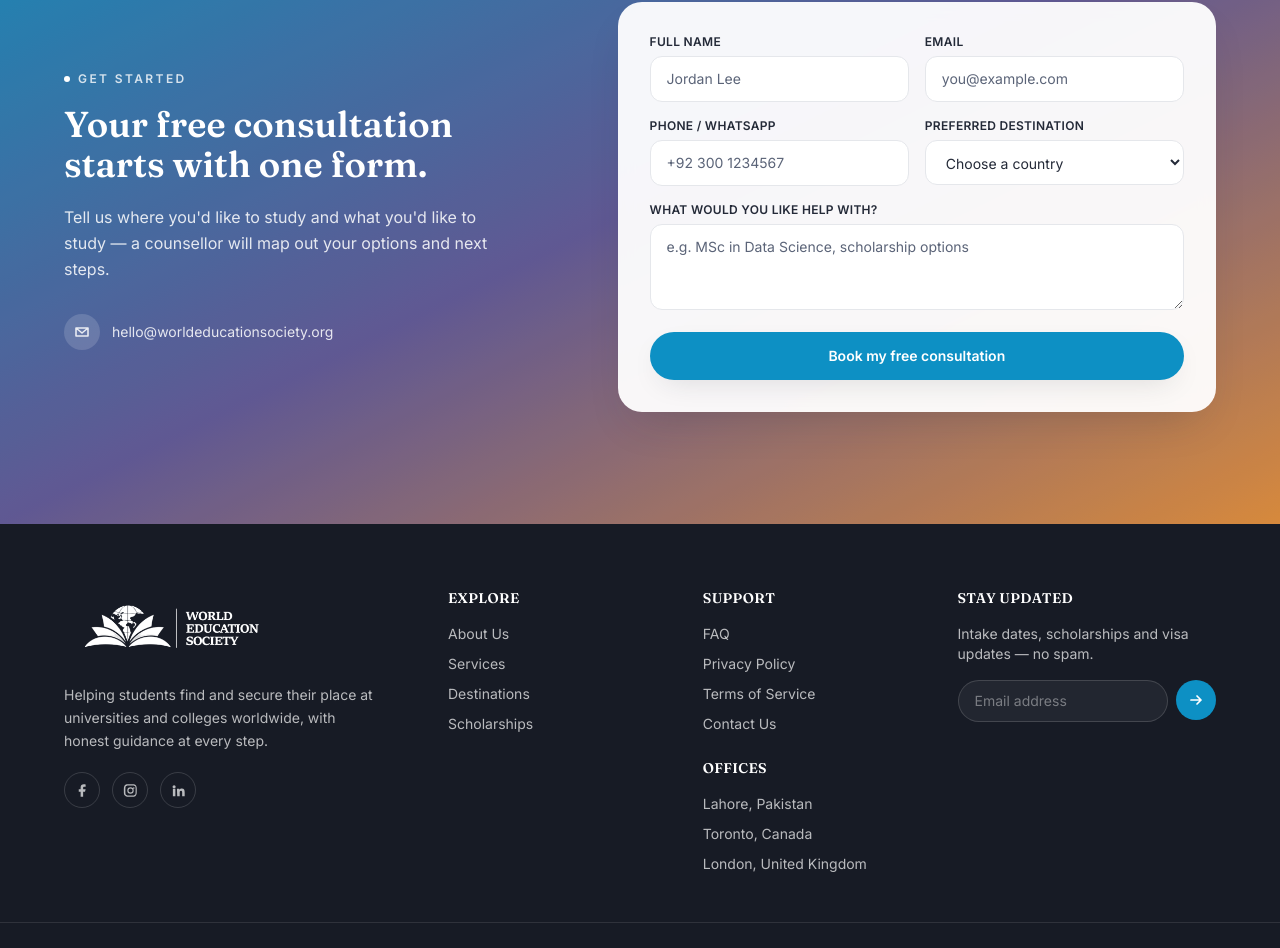
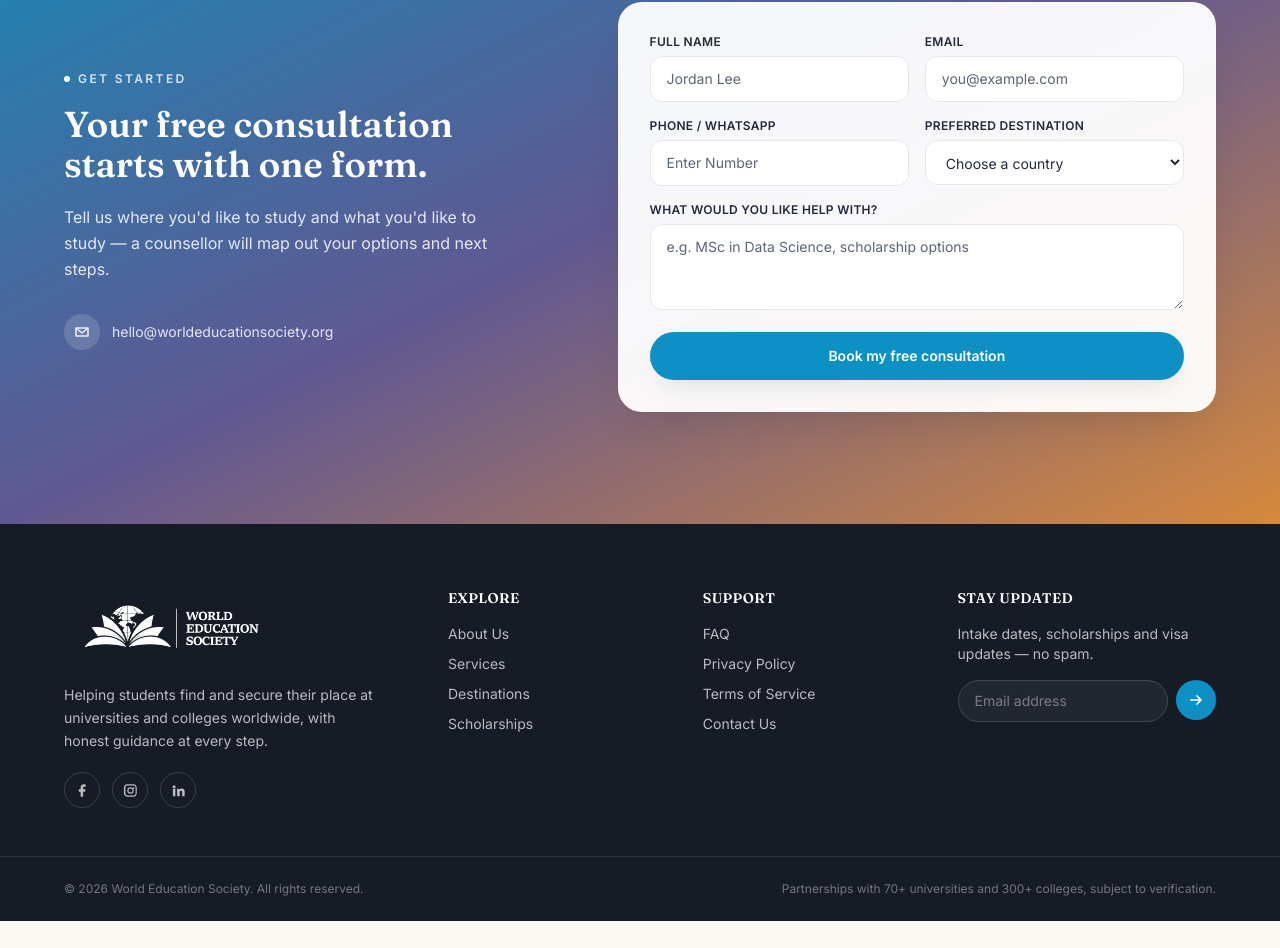
Before and after one commit to Martins-technologies/world-education-society, a React (Vite) app: page / in a window 1280 px wide. Shown: the part 5871-6819 px from the top of the page. After the commit the page ends 6792 px from the top, so only its background shows below. Built offline with nearby package versions, Linux system fonts and the light colour scheme.

Commit message:
Remove Offices from Footer

```diff
--- a/src/components/EnquiryForm.jsx
+++ b/src/components/EnquiryForm.jsx
@@ -42,7 +42,7 @@ export default function EnquiryForm({ tone = 'light' }) {
       </div>
       <div>
         <label className={labelClass} htmlFor="phone">Phone / WhatsApp</label>
-        <input id="phone" name="phone" type="tel" placeholder="+92 300 1234567" className={fieldClass} />
+        <input id="phone" name="phone" type="tel" placeholder="Enter Number" className={fieldClass} />
       </div>
       <div>
         <label className={labelClass} htmlFor="destination">Preferred destination</label>
--- a/src/components/Footer.jsx
+++ b/src/components/Footer.jsx
@@ -89,14 +89,7 @@ export default function Footer() {
             ))}
           </ul>
 
-          <h4 className="mt-6 font-display text-sm font-semibold uppercase tracking-wide text-white">
-            Offices
-          </h4>
-          <ul className="mt-4 space-y-2.5 text-sm">
-            {footerLinks.offices.map((o) => (
-              <li key={o}>{o}</li>
-            ))}
-          </ul>
+
         </div>
 
         {/* Newsletter */}
```
